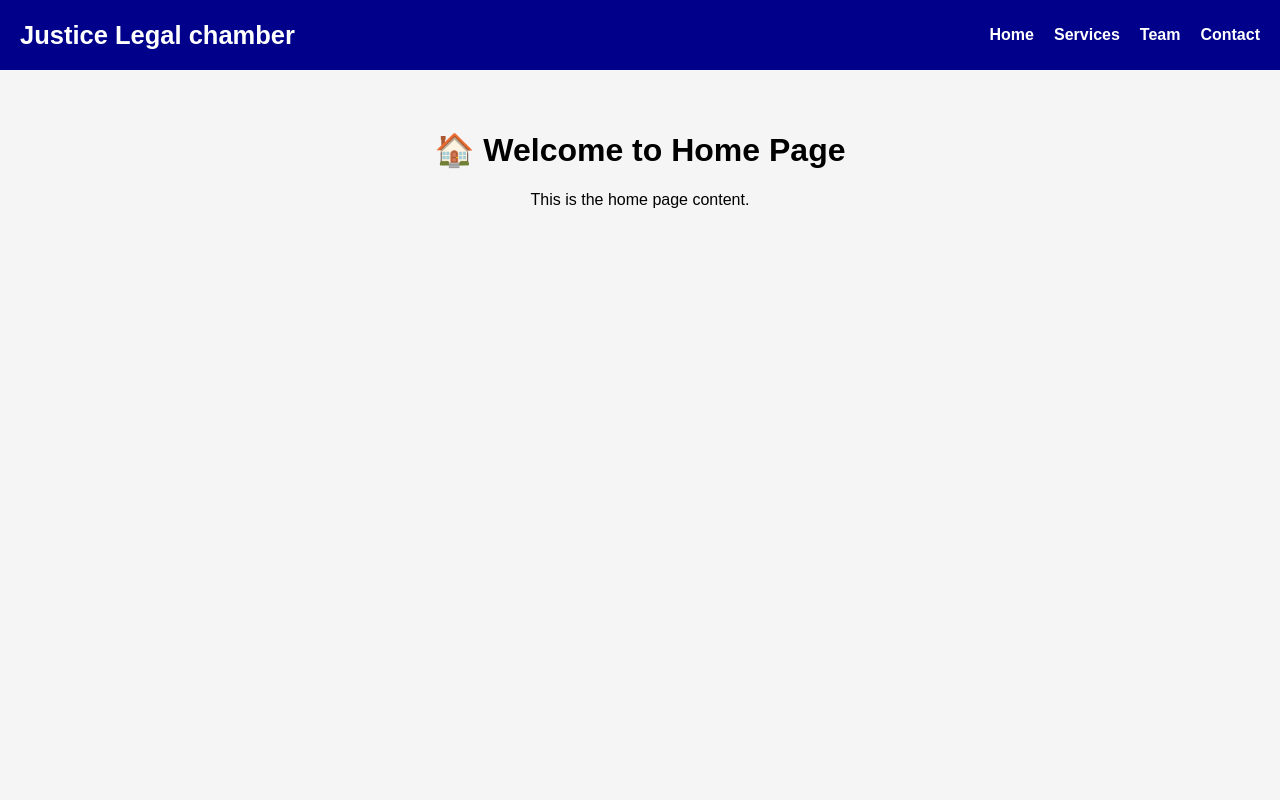
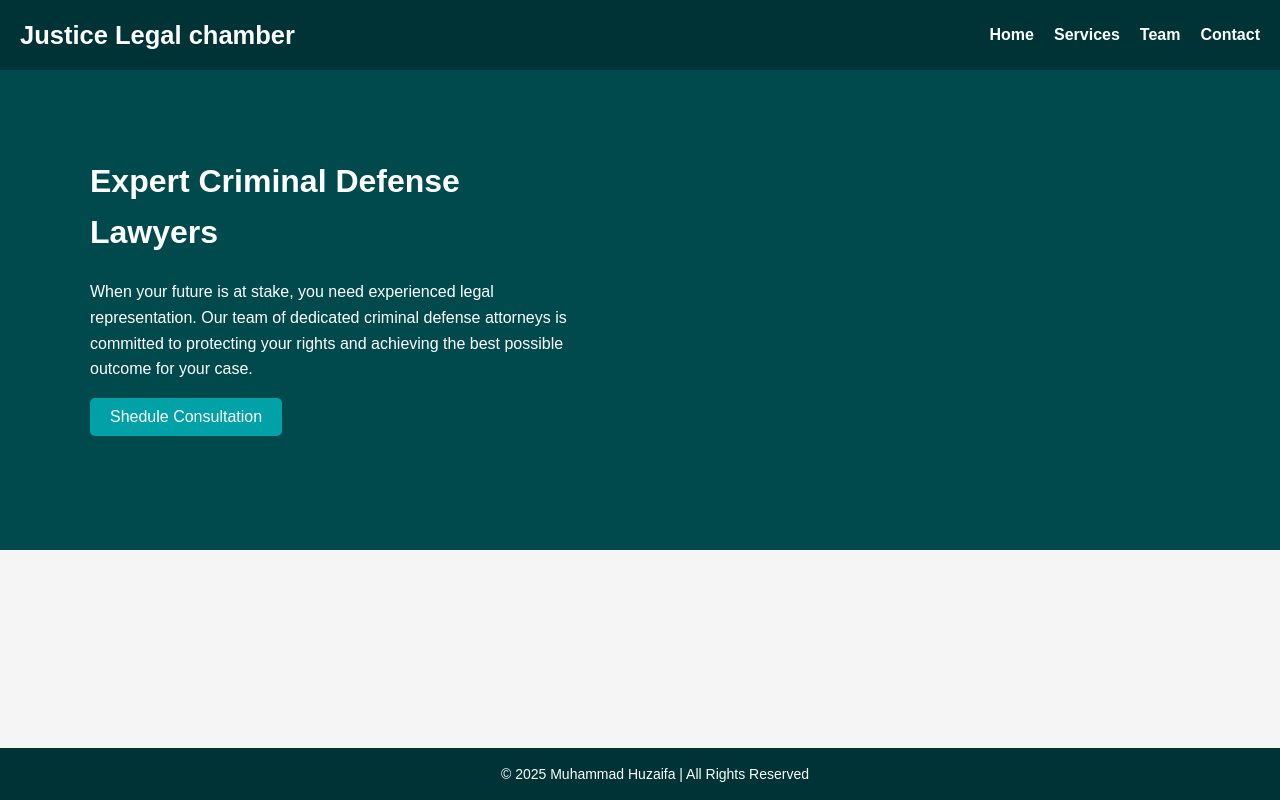
Before and after one commit to Huzaifa-sheikh2/Static, a plain HTML site: page index.html in a window 1280 px wide. Drawn offline with Linux system fonts and the light colour scheme.

Commit message:
Home page design

```diff
--- a/index.css
+++ b/index.css
@@ -2,30 +2,44 @@ body {
   font-family: Arial, sans-serif;
   background-color: whitesmoke;
   margin: 0;
-  padding: 0;
+  padding-bottom: 70px; /* ✅ space for fixed footer */
+  line-height: 1.6; /* improves readability */
+  overflow-x: hidden; /* ✅ prevents horizontal scrolling on small screens */
 }
 
-/* ✅ Flexbox layout for nav */
+/* ✅ For tablets (medium screens) */
+@media (max-width: 768px) {
+  body {
+    font-size: 15px; /* slightly smaller text */
+    padding-bottom: 80px; /* bit more space for footer */
+  }
+}
+
+/* ✅ For mobile (small screens) */
+@media (max-width: 480px) {
+  body {
+    font-size: 14px; /* smaller font for phones */
+    padding-bottom: 90px; /* ensures footer never overlaps */
+  }
+}
+
+
+/* Navbar */
 nav {
-    height: 40px;
-  background-color: darkblue;
+  height: 40px;
+  background-color: #003336;
   padding: 15px 20px;
   display: flex;
-  justify-content: space-between; /* logo left, menu right */
-  align-items: center;            /* center vertically */
+  justify-content: space-between;
+  align-items: center;
 }
 
-/* ✅ Remove text-align (Flex handles alignment) */
 nav ul {
   list-style-type: none;
   margin: 0;
   padding: 0;
-  display: flex; /* ✅ Make links inline */
-  gap: 20px;     /* ✅ Space between links */
-}
-
-nav li {
-  display: inline-block;
+  display: flex;
+  gap: 20px;
 }
 
 nav a {
@@ -39,18 +53,69 @@ nav a:hover {
   color: #00bfff;
 }
 
+.logo {
+  color: white;
+  font-size: 17px;
+  font-weight: bold;
+}
+
+/* Page handling */
 .page {
   display: none;
   padding: 40px;
   text-align: center;
 }
 
-.active {
+.page.active {
   display: block;
 }
 
-.logo {
+/* ✅ Home Page Styling */
+#home {
+  height: 400px;
+  background-color: #004A4E;
+  justify-content: flex-start;
+  align-items: center;
+}
+
+/* Only flex when active */
+#home.active {
+  display: flex;
+}
+
+.content {
   color: white;
-  font-size: 17px;
-  font-weight: bold;
+  padding: 50px;
+  text-align: left;
+  width: 500px;
+  padding-bottom: 100px;
 }
+
+/* Button styling */
+.home-btn {
+  background-color: #00A2A8;
+  color: white;
+  border: none;
+  padding: 10px 20px;
+  font-size: 16px;
+  cursor: pointer;
+  border-radius: 5px;
+}
+
+.home-btn:hover {
+  background-color: #008888;
+}
+
+footer {
+  background-color: #003336;
+  color: white;
+  text-align: center;
+  padding: 15px;
+  position: fixed; /* ✅ Fixes footer at bottom */
+  bottom: 0;
+  width: 100%;
+}
+footer p {
+  margin: 0;
+  font-size: 14px;
+}
--- a/index.html
+++ b/index.html
@@ -1,13 +1,12 @@
 <!DOCTYPE html>
 <html lang="en">
   <head>
-  <meta charset="UTF-8">
-  <meta name="viewport" content="width=device-width, initial-scale=1.0">
+    <meta charset="UTF-8" />
+    <meta name="viewport" content="width=device-width, initial-scale=1.0" />
     <title>Lawyer Routing Example</title>
-  <link rel="stylesheet" href="index.css">
+    <link rel="stylesheet" href="index.css" />
   </head>
   <body>
-
     <!-- Navigation -->
     <nav>
       <div class="logo">
@@ -23,8 +22,16 @@
 
     <!-- Pages -->
     <div id="home" class="page active">
-    <h1>🏠 Welcome to Home Page</h1>
-    <p>This is the home page content.</p>
+      <div class="content">
+        <h1>Expert Criminal Defense Lawyers</h1>
+        <p>
+          When your future is at stake, you need experienced legal
+          representation. Our team of dedicated criminal defense attorneys is
+          committed to protecting your rights and achieving the best possible
+          outcome for your case.
+        </p>
+        <button class="home-btn">Shedule Consultation</button>
+      </div>
     </div>
 
     <div id="services" class="page">
@@ -41,7 +48,9 @@
       <h1>📞 Contact Us</h1>
       <p>This is the contact page content.</p>
     </div>
-
+ <footer>
+   <p>© 2025 Muhammad Huzaifa | All Rights Reserved</p>
+  </footer>
     <script src="index.js"></script>
   </body>
 </html>
--- a/index.js
+++ b/index.js
@@ -1,6 +1,9 @@
-  function showPage(pageId) {
-      const pages = document.querySelectorAll('.page');
-      pages.forEach(page => page.classList.remove('active'));
+function showPage(pageId) {
+  const pages = document.querySelectorAll('.page');
 
-      document.getElementById(pageId).classList.add('active');
-    }
+  // Hide all pages
+  pages.forEach(page => page.classList.remove('active'));
+
+  // Show only the selected one
+  document.getElementById(pageId).classList.add('active');
+}
```
Lines whose indentation alone changed are shown as unchanged.
